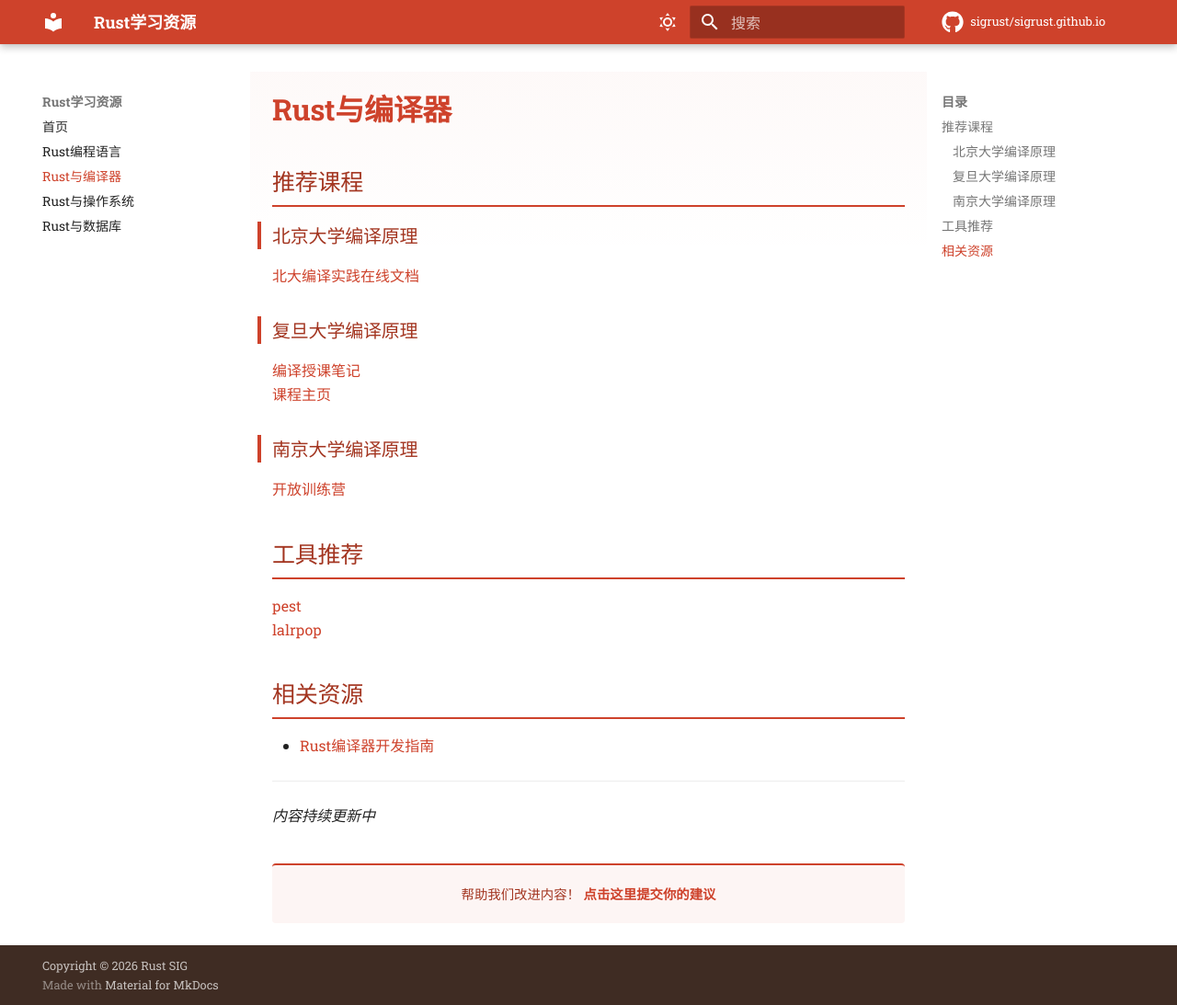
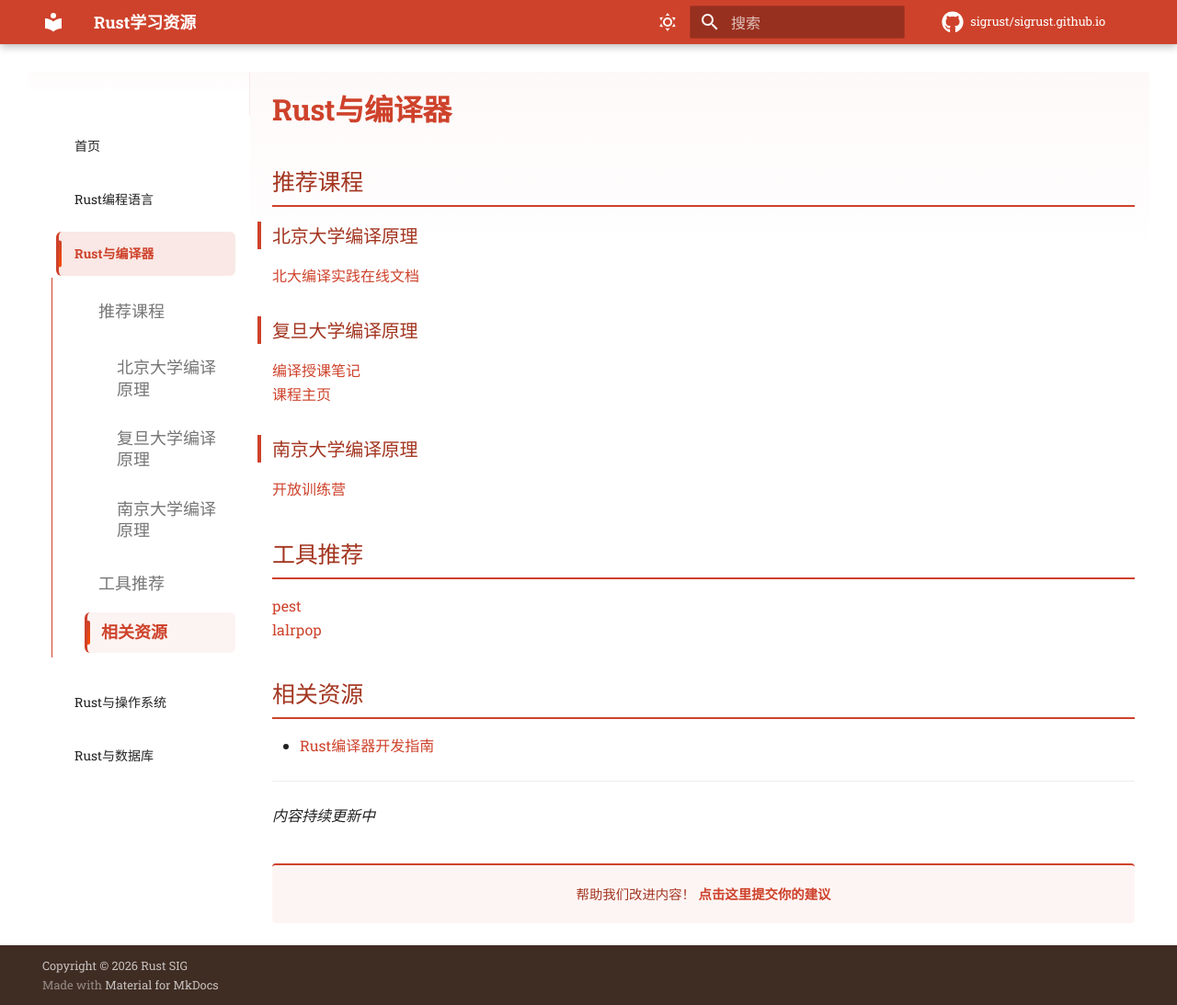
Before and after one commit to sigrust/sigrust.github.io, an MkDocs documentation site: the page built from docs/rust-compiler.md, in a window 1280 px wide and 1093 px high. Shown: the whole window at 92% size. Built offline with MkDocs 1.6.1 and Material for MkDocs 9.7.7, drawn with Linux system fonts in a browser that asks for light colours; comment, search, counter and statistics services are not loaded.

Commit message:
Enhance sidebar with improved styling and responsive features
Co-authored-by: hxuhack <13302178+hxuhack@users.noreply.github.com>

```diff
--- a/docs/stylesheets/extra.css
+++ b/docs/stylesheets/extra.css
@@ -178,3 +178,260 @@
   color: var(--rust-light-orange);
   border-bottom-color: var(--rust-light-orange);
 }
+
+/* ============================================
+   SIDEBAR ENHANCEMENTS
+   ============================================ */
+
+/* Primary sidebar styling */
+.md-sidebar--primary {
+  background: linear-gradient(180deg, rgba(206, 66, 43, 0.02) 0%, transparent 50%);
+  transition: transform 0.3s cubic-bezier(0.4, 0, 0.2, 1);
+}
+
+/* Sidebar scrollwrap for smooth scrolling */
+.md-sidebar__scrollwrap {
+  scrollbar-width: thin;
+  scrollbar-color: var(--rust-orange) transparent;
+}
+
+.md-sidebar__scrollwrap::-webkit-scrollbar {
+  width: 6px;
+}
+
+.md-sidebar__scrollwrap::-webkit-scrollbar-track {
+  background: transparent;
+}
+
+.md-sidebar__scrollwrap::-webkit-scrollbar-thumb {
+  background: var(--rust-orange);
+  border-radius: 3px;
+}
+
+.md-sidebar__scrollwrap::-webkit-scrollbar-thumb:hover {
+  background: var(--rust-light-orange);
+}
+
+/* Navigation title styling */
+.md-nav__title {
+  background-color: var(--rust-orange);
+  color: white;
+  font-weight: 700;
+  letter-spacing: 0.5px;
+  box-shadow: 0 2px 4px rgba(206, 66, 43, 0.1);
+}
+
+.md-nav__title .md-nav__button {
+  color: white;
+}
+
+/* Primary navigation list */
+.md-nav--primary .md-nav__list {
+  padding: 0.5rem 0;
+}
+
+/* Navigation items */
+.md-nav__item {
+  padding: 0.125rem 0;
+}
+
+/* Navigation links with enhanced styling */
+.md-nav__link {
+  padding: 0.75rem 1rem;
+  margin: 0.125rem 0.5rem;
+  border-radius: 6px;
+  transition: all 0.25s cubic-bezier(0.4, 0, 0.2, 1);
+  position: relative;
+  overflow: hidden;
+  font-weight: 500;
+}
+
+/* Hover effect for navigation links */
+.md-nav__link:hover {
+  background-color: rgba(206, 66, 43, 0.08);
+  color: var(--rust-orange);
+  transform: translateX(4px);
+  box-shadow: 0 1px 3px rgba(206, 66, 43, 0.1);
+}
+
+/* Active navigation link styling */
+.md-nav__link--active {
+  background-color: rgba(206, 66, 43, 0.12);
+  color: var(--rust-orange) !important;
+  font-weight: 700;
+  border-left: 3px solid var(--rust-orange);
+  padding-left: calc(1rem - 3px);
+}
+
+.md-nav__link--active::before {
+  content: '';
+  position: absolute;
+  left: 0;
+  top: 50%;
+  transform: translateY(-50%);
+  width: 3px;
+  height: 60%;
+  background: linear-gradient(180deg, var(--rust-orange), var(--rust-light-orange));
+  border-radius: 0 2px 2px 0;
+}
+
+/* Focus styles for accessibility */
+.md-nav__link:focus {
+  outline: 2px solid var(--rust-orange);
+  outline-offset: 2px;
+}
+
+/* Secondary navigation (TOC) styling */
+.md-nav--secondary {
+  border-left: 2px solid rgba(206, 66, 43, 0.15);
+  margin-left: 0.5rem;
+}
+
+.md-nav--secondary .md-nav__link {
+  font-size: 0.875rem;
+  padding: 0.5rem 0.75rem;
+}
+
+.md-nav--secondary .md-nav__link--active {
+  border-left-color: var(--rust-orange);
+  border-left-width: 3px;
+  background-color: rgba(206, 66, 43, 0.06);
+}
+
+/* Sidebar for mobile/tablet - drawer style */
+@media screen and (max-width: 76.1875em) {
+  .md-sidebar--primary {
+    background: white;
+    box-shadow: 2px 0 8px rgba(0, 0, 0, 0.1);
+  }
+
+  [data-md-color-scheme="slate"] .md-sidebar--primary {
+    background: #1e1e1e;
+  }
+
+  .md-sidebar--primary .md-nav__title {
+    background: linear-gradient(135deg, var(--rust-orange), var(--rust-dark-orange));
+    position: sticky;
+    top: 0;
+    z-index: 1;
+  }
+}
+
+/* Desktop sidebar refinements */
+@media screen and (min-width: 76.25em) {
+  .md-sidebar--primary {
+    border-right: 1px solid rgba(206, 66, 43, 0.1);
+  }
+
+  .md-nav__link {
+    margin: 0.125rem 0.75rem;
+  }
+}
+
+/* TOC sidebar on the right */
+.md-sidebar--secondary {
+  border-left: 1px solid rgba(206, 66, 43, 0.1);
+}
+
+.md-sidebar--secondary .md-nav__title {
+  background: transparent;
+  color: var(--rust-dark-orange);
+  font-weight: 600;
+  border-bottom: 2px solid var(--rust-orange);
+}
+
+/* Navigation source (GitHub link) */
+.md-nav__source {
+  background-color: rgba(206, 66, 43, 0.05);
+  border-radius: 6px;
+  margin: 0.5rem;
+  padding: 0.25rem;
+  transition: background-color 0.25s;
+}
+
+.md-nav__source:hover {
+  background-color: rgba(206, 66, 43, 0.1);
+}
+
+/* Overlay for mobile sidebar */
+.md-overlay {
+  background-color: rgba(0, 0, 0, 0.5);
+  backdrop-filter: blur(2px);
+  transition: opacity 0.3s;
+}
+
+/* Smooth transitions for drawer */
+[data-md-toggle="drawer"]:checked ~ .md-container .md-sidebar--primary {
+  transform: translateX(0);
+}
+
+/* Dark mode adjustments for sidebar */
+[data-md-color-scheme="slate"] .md-nav__link:hover {
+  background-color: rgba(247, 76, 0, 0.12);
+}
+
+[data-md-color-scheme="slate"] .md-nav__link--active {
+  background-color: rgba(247, 76, 0, 0.18);
+}
+
+[data-md-color-scheme="slate"] .md-nav--secondary {
+  border-left-color: rgba(247, 76, 0, 0.2);
+}
+
+/* Icon animation on hover */
+.md-nav__icon {
+  transition: transform 0.25s;
+}
+
+.md-nav__link:hover .md-nav__icon {
+  transform: translateX(2px);
+}
+
+/* Nested navigation items */
+.md-nav .md-nav__list .md-nav__list {
+  padding-left: 1rem;
+}
+
+.md-nav .md-nav__list .md-nav__list .md-nav__link {
+  font-size: 0.9rem;
+  padding: 0.5rem 0.75rem;
+}
+
+/* Search highlight in navigation */
+.md-nav__link[data-md-state="blur"] {
+  opacity: 0.5;
+  transition: opacity 0.25s;
+}
+
+/* Improved spacing for navigation sections */
+.md-nav__item--section > .md-nav__link {
+  font-weight: 700;
+  color: var(--rust-dark-orange);
+  margin-top: 0.5rem;
+  padding-top: 0.875rem;
+  border-top: 1px solid rgba(206, 66, 43, 0.1);
+}
+
+.md-nav__item--section:first-child > .md-nav__link {
+  border-top: none;
+  margin-top: 0;
+}
+
+/* Mobile-specific improvements */
+@media screen and (max-width: 44.9375em) {
+  .md-nav__link {
+    padding: 0.875rem 1rem;
+    font-size: 0.95rem;
+  }
+
+  .md-nav__item {
+    padding: 0.0625rem 0;
+  }
+}
+
+/* Tablet-specific improvements */
+@media screen and (min-width: 45em) and (max-width: 76.1875em) {
+  .md-nav__link {
+    padding: 0.8rem 0.95rem;
+  }
+}
--- a/mkdocs.yml
+++ b/mkdocs.yml
@@ -24,6 +24,11 @@ theme:
     - header.autohide
     - navigation.tracking
     - navigation.top
+    - navigation.sections
+    - navigation.expand
+    - navigation.indexes
+    - toc.follow
+    - toc.integrate
     - search.highlight
     - search.share
     - search.suggest
```
Also changed, not shown: 1 other file.
